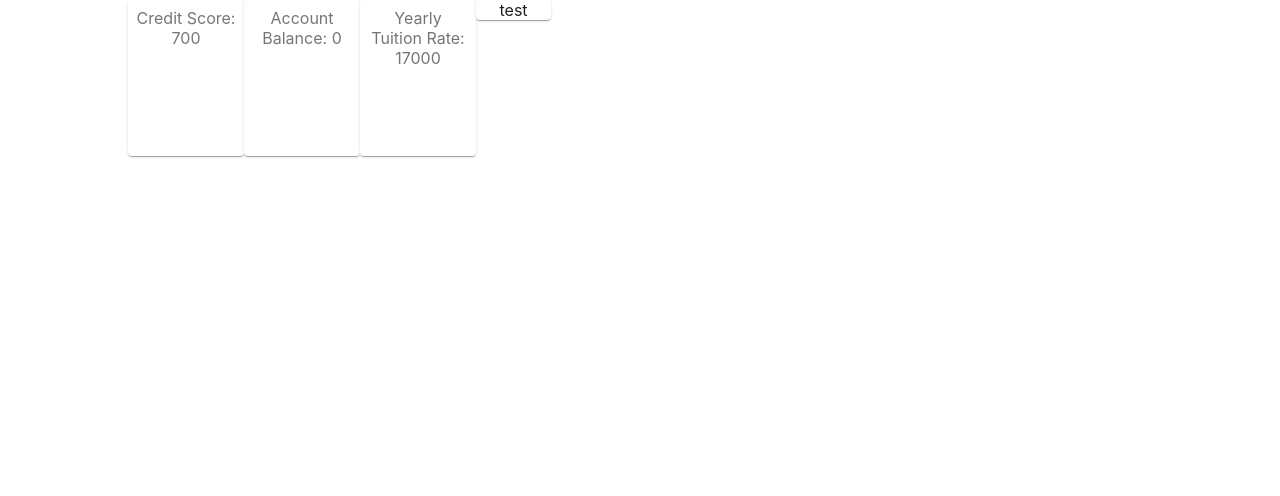
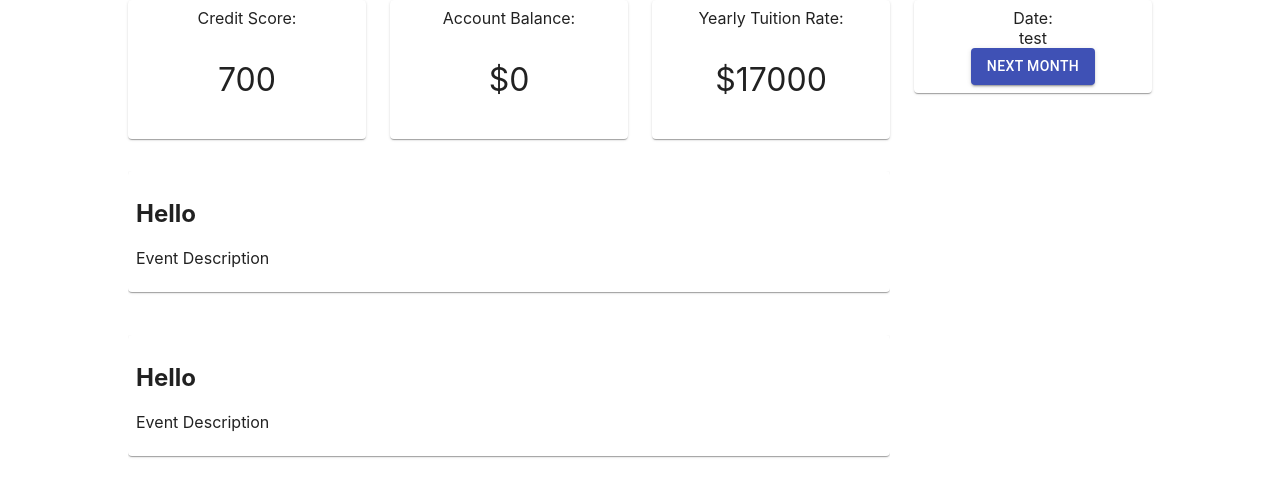
Before and after one commit to anthony-zhou/college-entrepreneur, a React (Create React App) app: page / in a window 1280 px wide. Shown: the top 496 px of the page. Built offline with nearby package versions, Linux system fonts and the light colour scheme.

Commit message:
Update Dashboard Formatting in App.js

```diff
--- a/src/App.css
+++ b/src/App.css
@@ -24,6 +24,12 @@
 .container {
   width: 80%;
   margin: auto;
-  display: grid;
-  grid-template-columns: repeat(12, 1fr);
+  flex-grow: 1;
 }
+
+.paper p {
+  font-size: 2em;
+}
+.makeStyles-feed-4 {
+  grid-column: span 3;
+}
--- a/src/App.js
+++ b/src/App.js
@@ -2,28 +2,36 @@ import React from 'react';
 import ReactDOM from 'react-dom';
 import Button from '@material-ui/core/Button';
 import Grid from '@material-ui/core/Grid';
+import GridList from '@material-ui/core/GridList';
+import GridListTile from '@material-ui/core/GridListTile';
 import Paper from '@material-ui/core/Paper';
 import { makeStyles } from '@material-ui/core/styles';
-import logo from './logo.svg';
 import './App.css';
 import Student from "./Student";
 import World from "./World";
 
 const useStyles = makeStyles(theme => ({
   container: {
+    display: 'grid',
+    gridTemplateColumns: 'repeat(4, 1fr)',
     gridGap: theme.spacing(3)
   },
   paper: {
     padding: theme.spacing(1),
     textAlign: 'center',
-    color: theme.palette.text.secondary,
-    marginBottom: theme.spacing(1),
-    height: 140,
-    width: 100
+    textWrap: 'noWrap',
+    color: theme.palette.text.primary,
+    marginBottom: theme.spacing(1)
   },
   divider: {
     margin: theme.spacing(2, 0),
   },
+  feed: {
+    textAlign: 'left'
+  },
+  newsItem: {
+    padding: theme.spacing(1)
+  }
 }));
 
 function App() {
@@ -32,22 +40,38 @@ function App() {
   //const world = new World();
   return (
     <div className="App">
-      <div>
-        <Grid class="container">
-          <Grid item xs={3}>
-            <Paper className={classes.paper}>Credit Score: {student.creditScore}</Paper>
+      <div className="container">
+        <Grid container justify="center" className={classes.container}>
+          <Grid item xs>
+            <Paper className={`paper ${ classes.paper }`}>Credit Score: <p>{student.creditScore}</p></Paper>
           </Grid>
-          <Grid item xs={3}>
-            <Paper className={classes.paper}>Account Balance: {student.accountBalance}</Paper>
+          <Grid item xs>
+            <Paper className={`paper ${ classes.paper }`}>Account Balance: <p>${student.accountBalance}</p></Paper>
           </Grid>
-          <Grid item xs={3}>
-            <Paper className={classes.paper}>Yearly Tuition Rate: {student.yearlyTuitionRate}</Paper>
+          <Grid item xs>
+            <Paper className={`paper ${ classes.paper }`}>Yearly Tuition Rate: <p>${student.yearlyTuitionRate}</p></Paper>
           </Grid>
-          <Grid item>
-            <Paper>
+          <Grid item xs>
+            <Paper className={`paper ${ classes.paper }`}>
+              Date:
               <World event="test"></World>
+              <Button variant="contained" color="primary">Next Month</Button>
             </Paper>
           </Grid>
+          <GridList className={classes.feed} cellHeight={160} cols={1}>
+            <GridListTile>
+            <Paper className={classes.newsItem}>
+              <h2>Hello</h2>
+              <p>Event Description</p>
+            </Paper>
+            </GridListTile>
+            <GridListTile>
+              <Paper className={classes.newsItem}>
+              <h2>Hello</h2>
+              <p>Event Description</p>
+              </Paper>
+            </GridListTile>
+          </GridList>
         </Grid>
       </div>
     </div>
```
